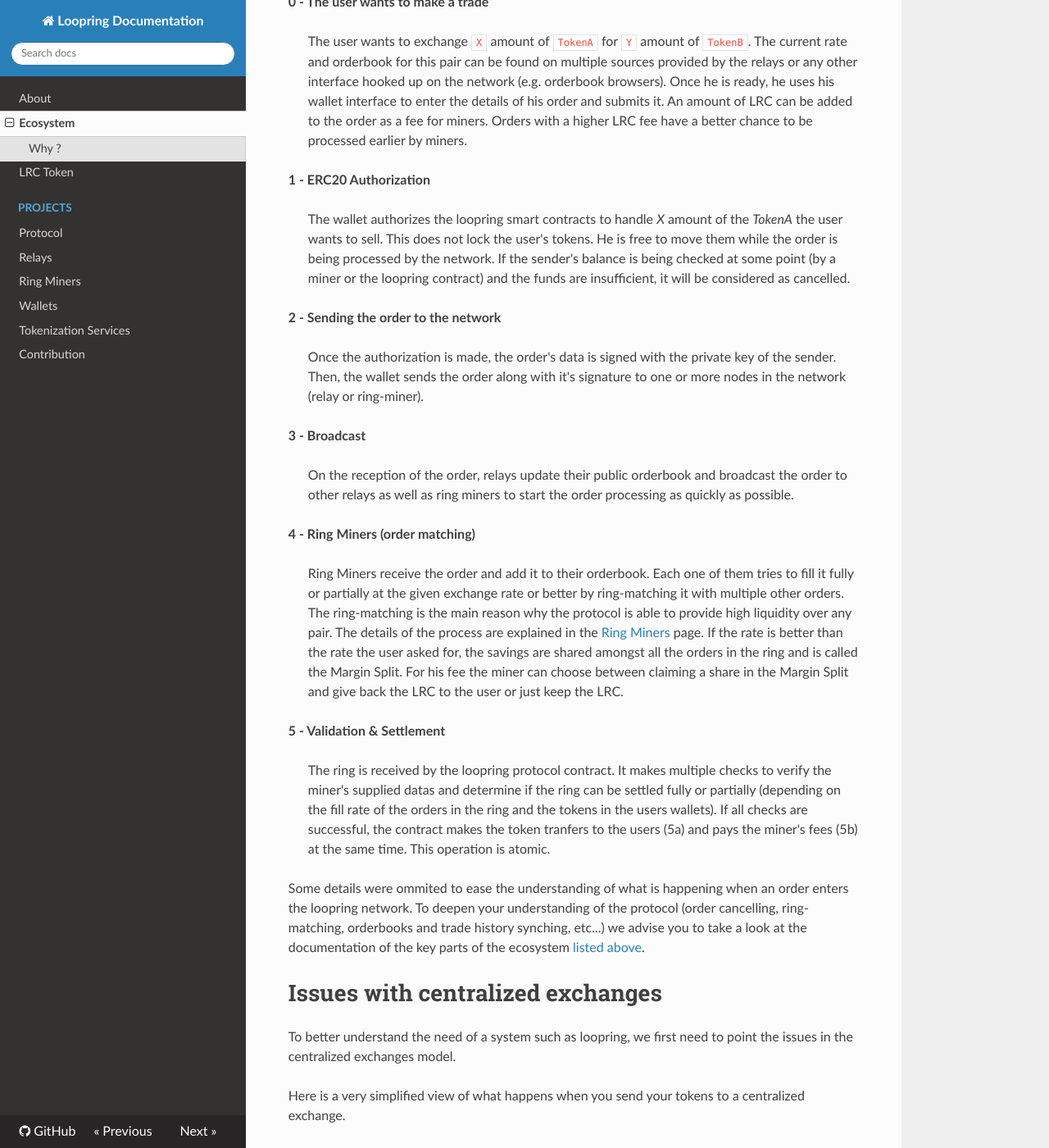
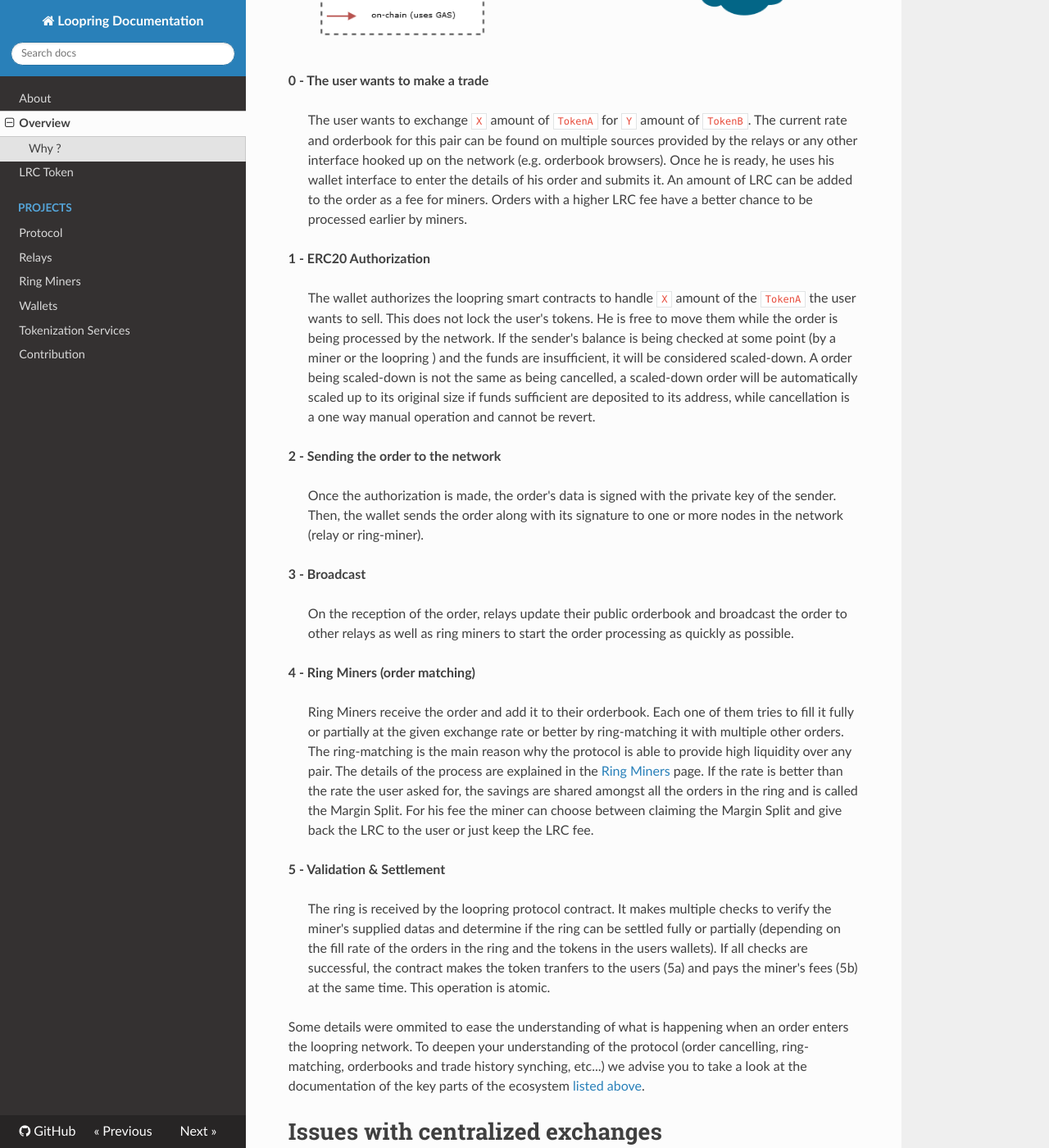
Before and after one commit to mfinestone/documents, an MkDocs documentation site: the page built from docs/overview.md, in a window 1280 px wide and 1400 px high, scrolled down 2314 px. Shown: the whole window at 82% size. Built offline with MkDocs 1.6.1, drawn with Linux system fonts in a browser that asks for light colours; nearby versions of some CDN libraries; old or Windows-style settings are respelled for this version of MkDocs; some of the changed text lies outside the part shown.

Commit message:
fix minor issues in overview.md

```diff
--- a/docs/overview.md
+++ b/docs/overview.md
@@ -30,7 +30,9 @@
 >A set of smart contracts that checks ring-matched orders received from the miners, do the token transfers on behalf of the users, incentivize the miners and emit events. The relays/order browsers listen to these events to keep their orderbooks and trade history up to date.
 
 **[Asset Tokenization Services](./projects/tokenization.md)**
-> A bridge between assets that cannot be directly traded on loopring. They are centralized services ran by trustworthy companies or organisations. A user could deposit his assets (fiat or tokens from other chains) and get tokens issued. By returning the tokens the user get backs his deposit.
+> A bridge between assets that cannot be directly traded on loopring. They are centralized services ran by trustworthy companies or organisations. A user could deposit his assets (fiat or tokens from other chains) and get tokens issued. By returning the tokens the user get backs his deposit. LRC is not a cross-chain exchange protocol, but with Asset Tokenization Services, it is possible to trade Ethereum ERC20 tokens with physicial assets as well as assets on other blockchains.
+
+> Asset Tokenization Services is not part of Loopring project though.
 
 ## Overview
 This is the lifecycle of a successful order on the loopring network with an explanation of each step bellow.
@@ -40,17 +42,17 @@
 >The user wants to exchange `X` amount of `TokenA` for `Y` amount of `TokenB`. The current rate and orderbook for this pair can be found on multiple sources provided by the relays or any other interface hooked up on the network (e.g. orderbook browsers). Once he is ready, he uses his wallet interface to enter the details of his order and submits it. An amount of LRC can be added to the order as a fee for miners. Orders with a higher LRC fee have a better chance to be processed earlier by miners.
 
 **1 - ERC20 Authorization**
->The wallet authorizes the loopring smart contracts to handle _X_ amount of the _TokenA_ the user wants to sell. This does not lock the user's tokens. He is free to move them while the order is being processed by the network. If the sender's balance is being checked at some point (by a miner or the loopring contract) and the funds are insufficient, it will be considered as cancelled.
+>The wallet authorizes the loopring smart contracts to handle `X` amount of the `TokenA` the user wants to sell. This does not lock the user's tokens. He is free to move them while the order is being processed by the network. If the sender's balance is being checked at some point (by a miner or the loopring ) and the funds are insufficient, it will be considered scaled-down. A order being scaled-down is not the same as being cancelled, a scaled-down order will be automatically scaled up to its original size if funds sufficient are deposited to its address, while cancellation is a one way manual operation and cannot be revert.
 
 **2 - Sending the order to the network**
->Once the authorization is made, the order's data is signed with the private key of the sender. Then, the wallet sends the order along with it's signature to one or more nodes in the network (relay or ring-miner).
+>Once the authorization is made, the order's data is signed with the private key of the sender. Then, the wallet sends the order along with its signature to one or more nodes in the network (relay or ring-miner).
 
 **3 - Broadcast**
 >On the reception of the order, relays update their public orderbook and broadcast the order to other relays as well as ring miners to start the order processing as quickly as possible.
 
 **4 - Ring Miners (order matching)**
 >Ring Miners receive the order and add it to their orderbook. Each one of them tries to fill it fully or partially at the given exchange rate or better by ring-matching it with multiple other orders. The ring-matching is the main reason why the protocol is able to provide high liquidity over any pair. The details of the process are explained in the [Ring Miners](./projects/ringminer.md) page.
-If the rate is better than the rate the user asked for, the savings are shared amongst all the orders in the ring and is called the Margin Split. For his fee the miner can choose between claiming a share in the Margin Split and give back the LRC to the user or just keep the LRC.
+If the rate is better than the rate the user asked for, the savings are shared amongst all the orders in the ring and is called the Margin Split. For his fee the miner can choose between claiming the Margin Split and give back the LRC to the user or just keep the LRC fee.
 
 **5 - Validation & Settlement**
 >The ring is received by the loopring protocol contract. It makes multiple checks to verify the miner's supplied datas and determine if the ring can be settled fully or partially (depending on the fill rate of the orders in the ring and the tokens in the users wallets). If all checks are successful, the contract makes the token tranfers to the users (5a) and pays the miner's fees (5b) at the same time. This operation is atomic.
@@ -67,13 +69,13 @@
 
 In order to use the exchange and trade your tokens, you first have to deposit your tokens in the exchange. Your tokens are sent to the exchange's wallets and it gives you back an IOU (I owe you), which is a proof of debt. Then you trade your IOU with other users IOUs. Finally when you want to withdraw, you give back your IOU to the exchange which then sends you back your tokens to your external wallet address.
 
-**Lack of security**
+**Lack of Security**
 > In this model, you don't have control over your tokens. It allows for instant transactions on the exchange but it comes with a lot of risks. There are multiple scenarios where you could loose your money (frozen account, exchange shutting down, hacking, developer's mistakes, etc...).
 
-**Lack of transparency**
+**Lack of Transparency**
 > Anything can happen to your tokens when they are on the exchange's wallets. You have no way of knowing what exactly. It is always too late when an exchange goes bankrupt and users never see it coming.
 
-**Lack of liquidity**
+**Lack of Liquidity**
 > You are only able to trade with the exchange own order pools and supported token pairs. If there is not enough volume you can try on an other exchange and if the token pair you want to trade is not supported, you could try making indirect trades with other pairs to get what you want or, again, transfer your funds to an other exchange. Either way you get hit multiple times by fees and you loose money.
 
 There are other challenges faced by centralized exchanges. We won't discuss them all here and we advise you to read the many articles written on the subject across the web.
--- a/mkdocs.yml
+++ b/mkdocs.yml
@@ -5,7 +5,7 @@
 site_description: Loopring - Decentralized Token Exchange Protocol
 pages:
     - About: index.md
-    - Ecosystem: overview.md
+    - Overview: overview.md
     - LRC Token: token.md
     - Projects:
         - 'Protocol': projects/protocol.md
```
Also changed, not shown: other parts of docs/overview.md (+7 -7 lines).
